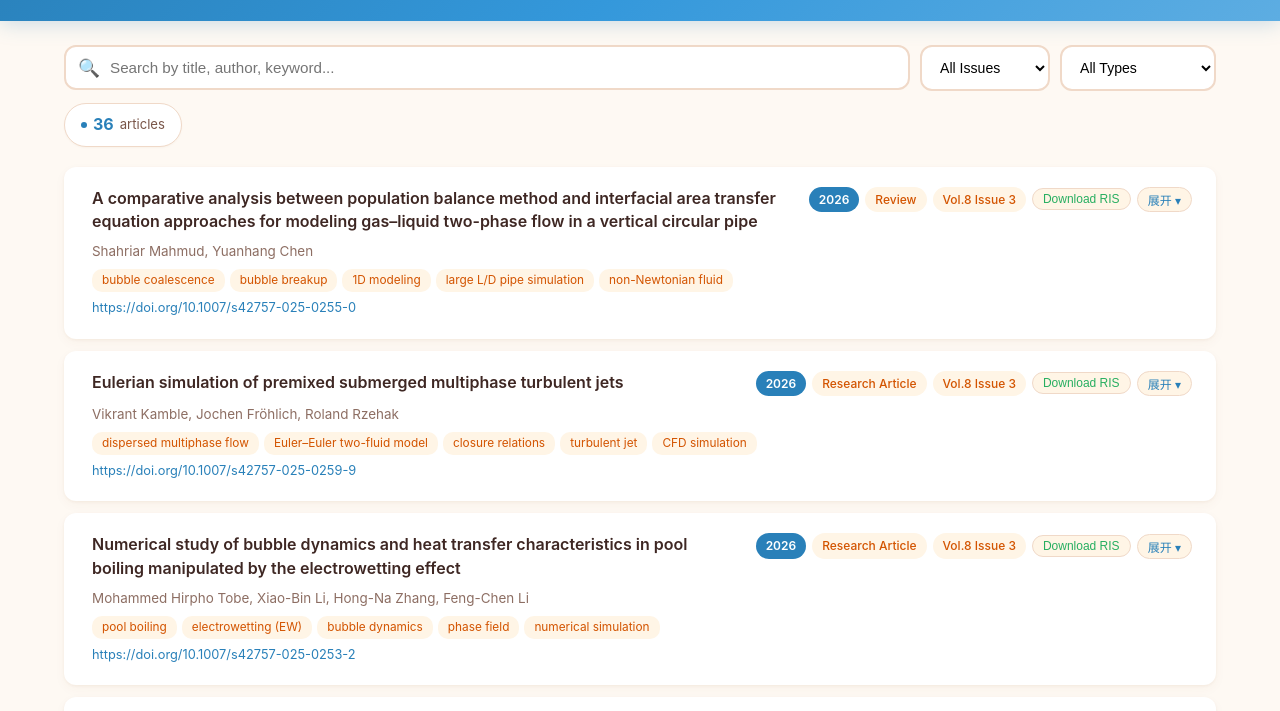
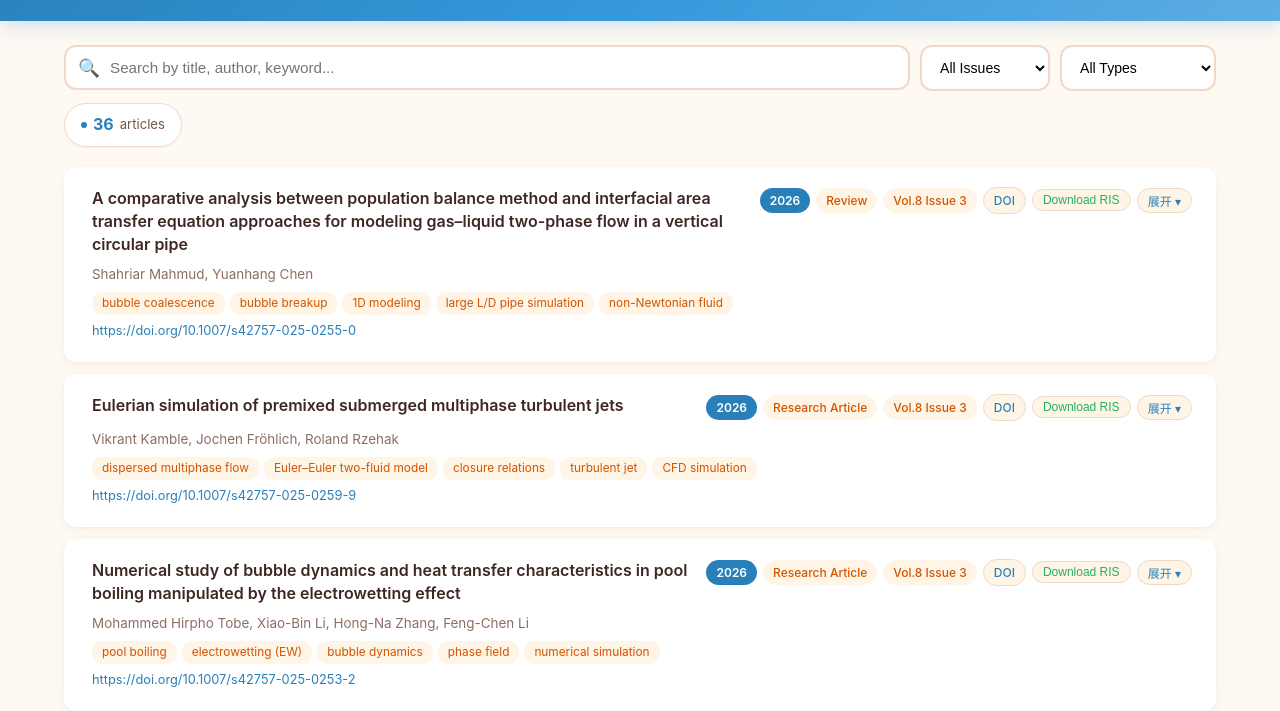
Before and after one commit to LY19870710/Experimental-and-Computational-Multiphase-Flow, a plain HTML site: page index.html in a window 1280 px wide. Shown: the part 91-802 px from the top of the page. Drawn offline with Linux system fonts and the light colour scheme.

Commit message:
Add DOI link next to title

```diff
--- a/index.html
+++ b/index.html
@@ -546,6 +546,7 @@ function render() {
           <span class="badge-year">2026</span>
           ${a.type ? `<span class="badge-type">${esc(a.type)}</span>` : ''}
           ${volIssue ? `<span class="badge-type">${esc(volIssue)}</span>` : ''}
+          ${a.doi ? `<a class="btn-expand" style="color:#2980b9;text-decoration:none;font-weight:500" href="https://doi.org/${a.doi}" target="_blank" onclick="event.stopPropagation()">DOI</a>` : ''}
           ${a.doi ? `<button class="btn-expand" style="color:#27ae60" onclick="event.stopPropagation();downloadRIS(${i})">Download RIS</button>` : ''}
           <button class="btn-expand" onclick="event.stopPropagation();toggle(this.closest('.card'))">展开 ▾</button>
         </div>
```
